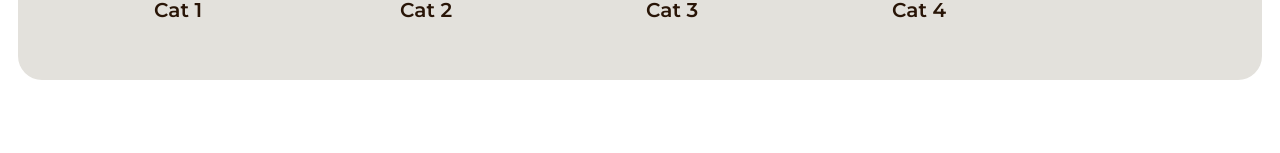
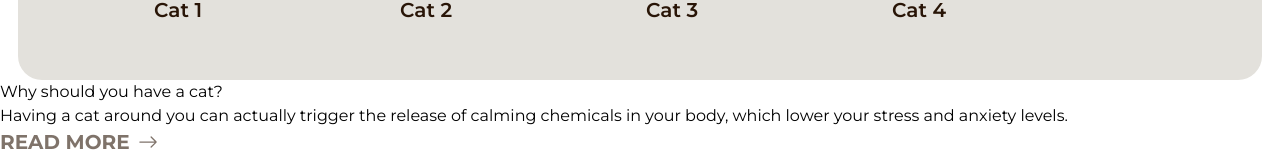
Before and after one commit to ronaldlamdev/catwiki-devio-mern, a React (Vite) app in the folder frontend/: page / in a window 1280 px wide. Shown: the part 1119-1272 px from the top of the page. Before the commit the page ends 1199 px from the top, so only its background shows below. Built offline with nearby package versions, Linux system fonts and the light colour scheme.

Commit message:
began about component

```diff
--- a/frontend/src/App.tsx
+++ b/frontend/src/App.tsx
@@ -1,3 +1,4 @@
+import About from "./assets/sections/About"
 import Header from "./assets/sections/Header"
 import Search from "./assets/sections/Search"
 
@@ -5,7 +6,10 @@ const App = () => {
   return (
     <div>
       <Header />
-      <Search />
+      <main>
+        <Search />
+        <About />
+      </main>
     </div>
   )
 }
--- /dev/null
+++ b/frontend/src/assets/sections/About.tsx
@@ -0,0 +1,31 @@
+import React from 'react';
+import GridImg1 from '../images/image 1.png';
+import GridImg2 from '../images/image 2.png';
+import GridImg3 from '../images/image 3.png';
+import { BsArrowRight } from 'react-icons/bs';
+
+const About = () => {
+  return (
+    <div>
+
+      {/* Heading */}
+      <div>
+        <div />
+        <h1>Why should you have a cat?</h1>
+        <p>
+          Having a cat around you can actually trigger the
+          release of calming chemicals in your body, which
+          lower your stress and anxiety levels.
+        </p>
+        <span className='flex items-center text-[#29150799] font-bold text-lg md:text-xl gap-2 hover:underline cursor-pointer hover:underline-offset-2'>READ MORE <BsArrowRight /></span>
+      </div>
+
+      {/* Grid images */}
+      <div>
+
+      </div>
+    </div>
+  )
+}
+
+export default About
```
